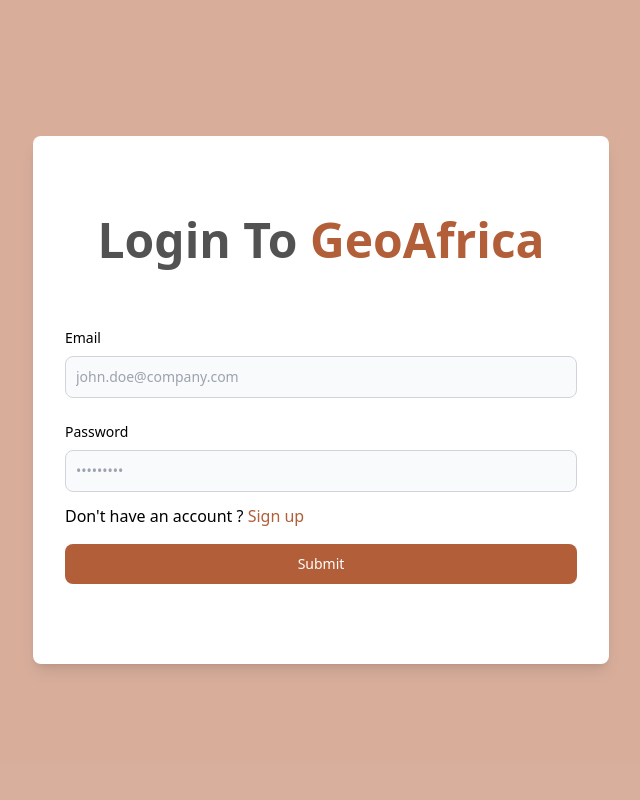
After one commit to ilyassan/php-geoafrica-v2, a PHP site: the page made by app/View/login.php in a window 1280 px wide. The commit adds this page. Shown: the whole page, without its empty margins (319-959 px from the left). Run offline with PHP 8.4, Linux system fonts and the light colour scheme; the template is opened without the code that fills it, so the values that code supplies are empty; some libraries are stand-ins or nearby versions.

Commit message:
#10 Create the front-end fro the login page.

```diff
--- /dev/null
+++ b/app/View/login.php
@@ -0,0 +1,20 @@
+<main class=" flex items-center justify-center bg-primary/50 h-screen">
+    <div class="max-w-xl w-full bg-white p-5 py-20 rounded-lg shadow-lg">
+        <h1 class="font-bold text-4xl lg:text-5xl text-center mb-16 text-neutral-600">Login To <span class="text-primary font-extrabold">GeoAfrica</span></h1>
+        <form action="" method="POST" class="max-w-lg mx-auto">
+            <div class="mb-6">
+                <label for="email" class="block mb-2 text-sm font-medium">Email</label>
+                <input type="email" id="email" name="email"  class="bg-gray-50 border border-gray-300 text-gray-900 text-sm rounded-lg focus:ring-blue-500 focus:border-blue-500 block w-full p-2.5 dark:bg-gray-700 dark:border-gray-600 dark:placeholder-gray-400 dark:text-white dark:focus:ring-blue-500 dark:focus:border-blue-500" placeholder="john.doe@company.com" />
+            </div>
+            <div class="mb-3">
+                <label for="password" class="block mb-2 text-sm font-medium">Password</label>
+                <input type="password" id="password" name="password"  class="bg-gray-50 border border-gray-300 text-gray-900 text-sm rounded-lg focus:ring-blue-500 focus:border-blue-500 block w-full p-2.5 dark:bg-gray-700 dark:border-gray-600 dark:placeholder-gray-400 dark:text-white dark:focus:ring-blue-500 dark:focus:border-blue-500" placeholder="•••••••••" />
+            </div>
+            <div class="mb-4">
+                Don't have an account ? <a href="signup" class="text-primary">Sign up</a>
+            </div>
+            <input type="submit" value="Submit" name="login" class="text-white  focus:ring-4 focus:outline-none focus:ring-blue-300 font-medium rounded-lg text-sm   px-5 py-2.5  bg-primary w-full cursor-pointer hover:bg-primary/90">
+        </form>
+    </div>
+
+</main>
--- a/assets/style.css
+++ b/assets/style.css
@@ -558,6 +558,11 @@ video {
   position: relative;
 }
 
+.mx-auto {
+  margin-left: auto;
+  margin-right: auto;
+}
+
 .mb-16 {
   margin-bottom: 4rem;
 }
@@ -578,10 +583,6 @@ video {
   margin-bottom: 1.5rem;
 }
 
-.mt-2 {
-  margin-top: 0.5rem;
-}
-
 .block {
   display: block;
 }
@@ -590,20 +591,16 @@ video {
   display: flex;
 }
 
-.h-7 {
-  height: 1.75rem;
-}
-
 .h-screen {
   height: 100vh;
 }
 
-.w-7 {
-  width: 1.75rem;
+.w-full {
+  width: 100%;
 }
 
-.w-full {
-  width: 100%;
+.max-w-lg {
+  max-width: 32rem;
 }
 
 .max-w-xl {
@@ -620,11 +617,6 @@ video {
 
 .justify-center {
   justify-content: center;
-}
-
-.gap-x-3 {
-  -moz-column-gap: 0.75rem;
-       column-gap: 0.75rem;
 }
 
 .rounded-lg {
@@ -649,17 +641,30 @@ video {
   background-color: rgb(249 250 251 / var(--tw-bg-opacity, 1));
 }
 
-.bg-red-100 {
+.bg-primary {
   --tw-bg-opacity: 1;
-  background-color: rgb(254 226 226 / var(--tw-bg-opacity, 1));
+  background-color: rgb(178 94 57 / var(--tw-bg-opacity, 1));
+}
+
+.bg-primary\/50 {
+  background-color: rgb(178 94 57 / 0.5);
+}
+
+.bg-white {
+  --tw-bg-opacity: 1;
+  background-color: rgb(255 255 255 / var(--tw-bg-opacity, 1));
+}
+
+.bg-opacity-40 {
+  --tw-bg-opacity: 0.4;
 }
 
 .p-2\.5 {
   padding: 0.625rem;
 }
 
-.p-3 {
-  padding: 0.75rem;
+.p-5 {
+  padding: 1.25rem;
 }
 
 .px-5 {
@@ -670,6 +675,11 @@ video {
 .py-2\.5 {
   padding-top: 0.625rem;
   padding-bottom: 0.625rem;
+}
+
+.py-20 {
+  padding-top: 5rem;
+  padding-bottom: 5rem;
 }
 
 .text-center {
@@ -698,9 +708,9 @@ video {
   font-weight: 500;
 }
 
-.text-blue-500 {
+.text-\[\#b25e39\] {
   --tw-text-opacity: 1;
-  color: rgb(59 130 246 / var(--tw-text-opacity, 1));
+  color: rgb(178 94 57 / var(--tw-text-opacity, 1));
 }
 
 .text-gray-900 {
@@ -708,14 +718,9 @@ video {
   color: rgb(17 24 39 / var(--tw-text-opacity, 1));
 }
 
-.text-red-500 {
+.text-primary {
   --tw-text-opacity: 1;
-  color: rgb(239 68 68 / var(--tw-text-opacity, 1));
-}
-
-.text-red-600 {
-  --tw-text-opacity: 1;
-  color: rgb(220 38 38 / var(--tw-text-opacity, 1));
+  color: rgb(178 94 57 / var(--tw-text-opacity, 1));
 }
 
 .text-white {
@@ -723,9 +728,29 @@ video {
   color: rgb(255 255 255 / var(--tw-text-opacity, 1));
 }
 
+.text-neutral-700 {
+  --tw-text-opacity: 1;
+  color: rgb(64 64 64 / var(--tw-text-opacity, 1));
+}
+
+.text-neutral-600 {
+  --tw-text-opacity: 1;
+  color: rgb(82 82 82 / var(--tw-text-opacity, 1));
+}
+
+.shadow-lg {
+  --tw-shadow: 0 10px 15px -3px rgb(0 0 0 / 0.1), 0 4px 6px -4px rgb(0 0 0 / 0.1);
+  --tw-shadow-colored: 0 10px 15px -3px var(--tw-shadow-color), 0 4px 6px -4px var(--tw-shadow-color);
+  box-shadow: var(--tw-ring-offset-shadow, 0 0 #0000), var(--tw-ring-shadow, 0 0 #0000), var(--tw-shadow);
+}
+
 .hover\:bg-blue-800:hover {
   --tw-bg-opacity: 1;
   background-color: rgb(30 64 175 / var(--tw-bg-opacity, 1));
+}
+
+.hover\:bg-primary\/90:hover {
+  background-color: rgb(178 94 57 / 0.9);
 }
 
 .focus\:border-blue-500:focus {
--- a/public/index.php
+++ b/public/index.php
@@ -13,5 +13,6 @@
 
     $router->add('GET', '/about', 'CountriesPage@about');
     $router->add('GET', '/signup', 'SignupPage@index');
+    $router->add('GET', '/login', 'LoginPage@index');
 
     $router->dispatch($request);
```
Also changed, not shown: app/Pages/LoginPage.php (added, +9 -0 lines).
